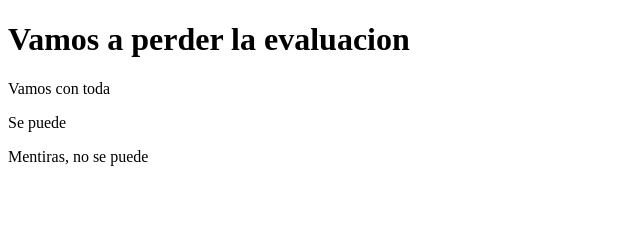
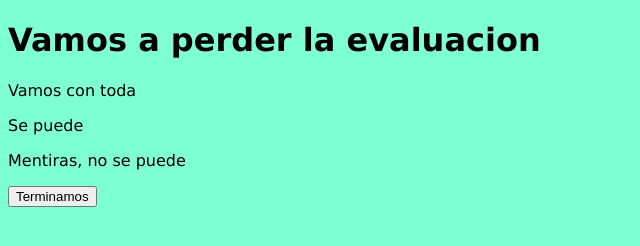
Before and after one commit to nicolasvargas21/gitevaluacion, a plain HTML site: page index.html in a window 1280 px wide. Shown: the whole page, without its empty margins (0-640 px from the left). Drawn offline with Linux system fonts and the light colour scheme.

Commit message:
Seguimos en evaluacion

```diff
--- /dev/null
+++ b/css/estilos.css
@@ -0,0 +1,4 @@
+body{
+    background-color: aquamarine;
+    font-family: 'Lucida Sans', 'Lucida Sans Regular', 'Lucida Grande', 'Lucida Sans Unicode', Geneva, Verdana, sans-serif;
+}
--- a/index.html
+++ b/index.html
@@ -5,11 +5,15 @@
     <meta http-equiv="X-UA-Compatible" content="IE=edge">
     <meta name="viewport" content="width=device-width, initial-scale=1.0">
     <title>Evaluacion</title>
+    <link rel="stylesheet" href="./css/estilos.css">
+    <script src="./js/bienvenida.js"></script>
 </head>
 <body>
     <h1>Vamos a perder la evaluacion</h1>
     <p>Vamos con toda</p>
     <p>Se puede</p>
     <p>Mentiras, no se puede</p>
+
+    <input type="button" onclick="saludar ()" value="Terminamos">
 </body>
 </html>
--- /dev/null
+++ b/js/bienvenida.js
@@ -0,0 +1,3 @@
+function saludar(){
+    alert ("Felicitaciones, terminamos el trabajo Ingeniero nicolas");
+}
```
